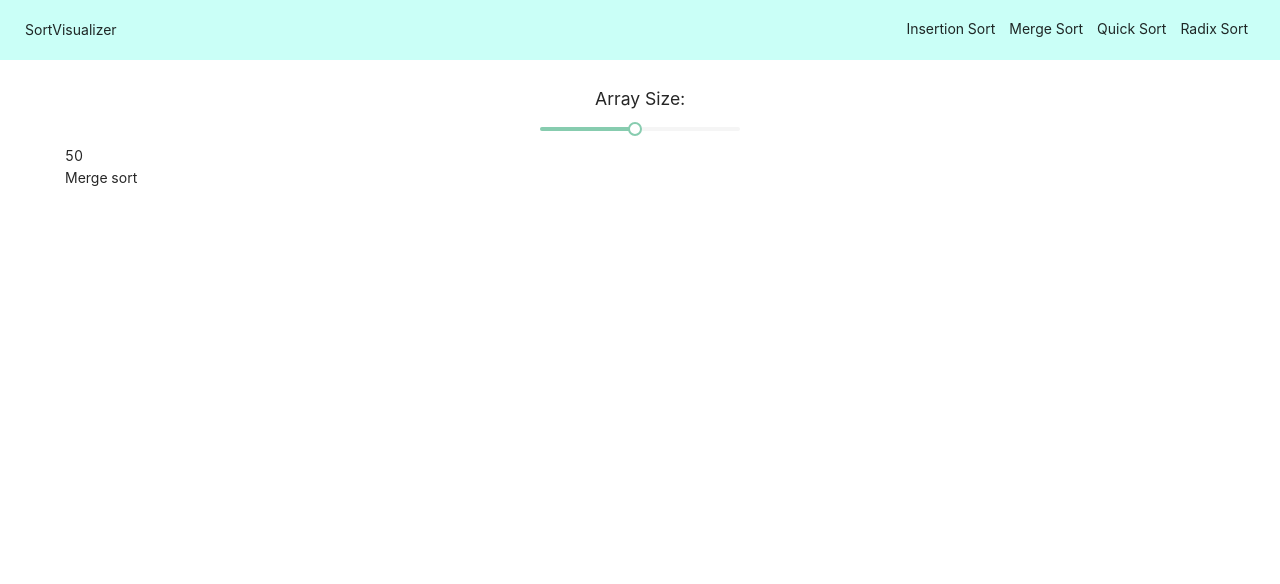
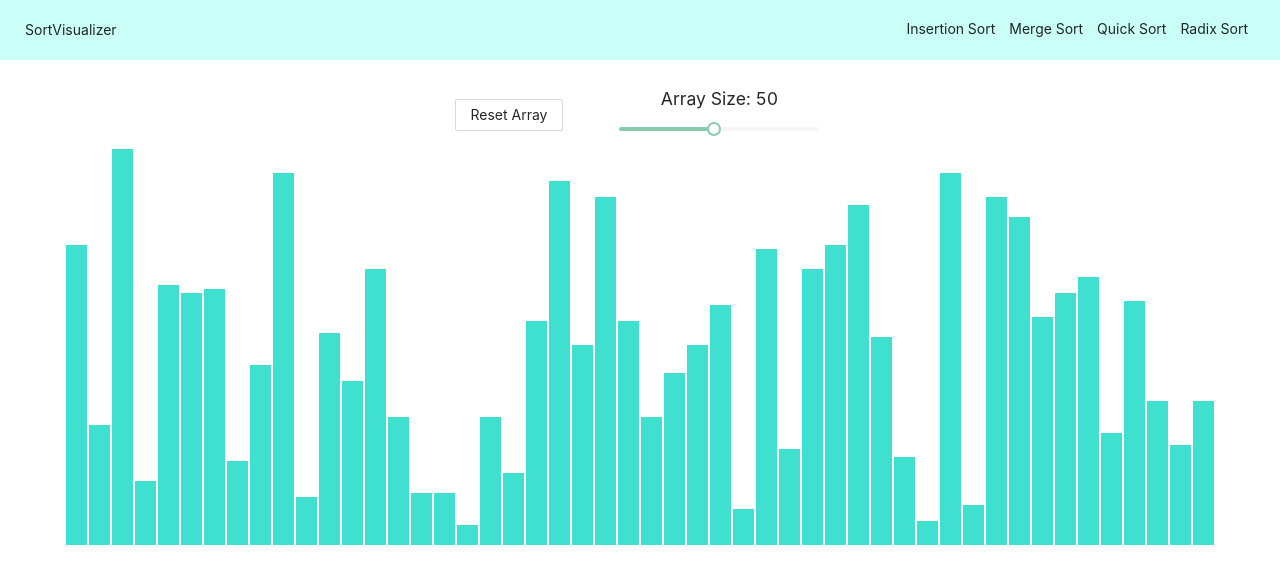
Before and after one commit to DDropping/SortingVisualizer, a React (Create React App) app: page / in a window 1280 px wide. Shown: the top 584 px of the page. Built offline with nearby package versions, Linux system fonts and the light colour scheme.

Commit message:
Create sort element graph

```diff
--- a/src/components/mergeSort/index.js
+++ b/src/components/mergeSort/index.js
@@ -1,27 +1,19 @@
-import React, { useState, useEffect } from "react";
-import styled from "styled-components";
+import React from "react";
 
-const Container = styled.div``;
-export const Bar = styled.div``;
+import { Container, ColumnWrapper, Column } from "./style";
 
-const Index = ({ size }) => {
-  const [array, setArray] = useState([]);
-
-  const resetArray = () => {
-    setArray([]);
-    for (let i = 0; i < size; i++) {
-      array.push(Math.floor(Math.random() * (100 - 5 + 1) + 5));
-    }
-  };
-
-  useEffect(() => {
-    resetArray();
-    console.log(array);
-  }, []);
-
+const Index = ({ array, size }) => {
   return (
     <Container>
-      <div>Merge sort</div>
+      {array.map((value, index) => {
+        let width = 100 / size;
+        return (
+          <ColumnWrapper key={index} height={value} width={width}>
+            <div style={{ flex: 1 }} />
+            <Column key={index} height={value} width={width} />
+          </ColumnWrapper>
+        );
+      })}
     </Container>
   );
 };
--- a/src/components/mergeSort/style.js
+++ b/src/components/mergeSort/style.js
@@ -0,0 +1,21 @@
+import styled from "styled-components";
+
+export const Container = styled.div`
+  display: flex;
+  height: 50vh;
+`;
+
+export const ColumnWrapper = styled.div`
+  height: 100%;
+  width: ${({ width }) => width}%;
+  display: flex;
+  flex-direction: column;
+`;
+
+export const Column = styled.div`
+  background-color: turquoise;
+  margin-top: 75%;
+  height: ${({ height }) => height}%;
+  margin-top: 10%;
+  margin: 0 1px;
+`;
--- a/src/components/sortFilters/index.js
+++ b/src/components/sortFilters/index.js
@@ -1,5 +1,5 @@
 import React from "react";
-import { Slider } from "antd";
+import { Button, Slider } from "antd";
 import styled from "styled-components";
 
 export const Container = styled.div`
@@ -14,13 +14,17 @@ export const Title = styled.div`
 
 export const FilterContainer = styled.div`
   text-align: center;
+  margin: 0 25px;
 `;
 
-const index = ({ setArrayLength }) => {
+const index = ({ arrayLength, setArrayLength, resetArray }) => {
   return (
     <Container>
       <FilterContainer>
-        <Title>Array Size: </Title>
+        <Button onClick={resetArray}>Reset Array</Button>
+      </FilterContainer>
+      <FilterContainer>
+        <Title>Array Size: {arrayLength} </Title>
         <Slider
           defaultValue={50}
           min={5}
--- a/src/pages/Home.js
+++ b/src/pages/Home.js
@@ -1,4 +1,4 @@
-import React, { useState } from "react";
+import React, { useState, useEffect } from "react";
 import styled from "styled-components";
 
 import Navbar from "../components/navbar";
@@ -13,13 +13,32 @@ export const Container = styled.div`
 
 const Home = () => {
   const [arrayLength, setArrayLength] = useState(50);
+  const [array, setArray] = useState([]);
+
+  const resetArray = () => {
+    setArray([]);
+    let tempArr = [];
+    for (let i = 0; i < arrayLength; i++) {
+      tempArr.push(Math.floor(Math.random() * (100 - 5 + 1) + 5));
+    }
+    setArray(tempArr);
+  };
+
+  //reset and populate array on inital render
+  useEffect(() => {
+    resetArray();
+  }, [arrayLength]);
 
   return (
     <div>
       <Navbar />
       <Container>
-        <SortFilters setArrayLength={setArrayLength} /> {arrayLength}
-        <MergeSort size={arrayLength} />
+        <SortFilters
+          arrayLength={arrayLength}
+          setArrayLength={setArrayLength}
+          resetArray={resetArray}
+        />
+        <MergeSort array={array} size={arrayLength} />
       </Container>
     </div>
   );
```
Also changed, not shown: 1 other file (tests, documents, lock files or other folders).
